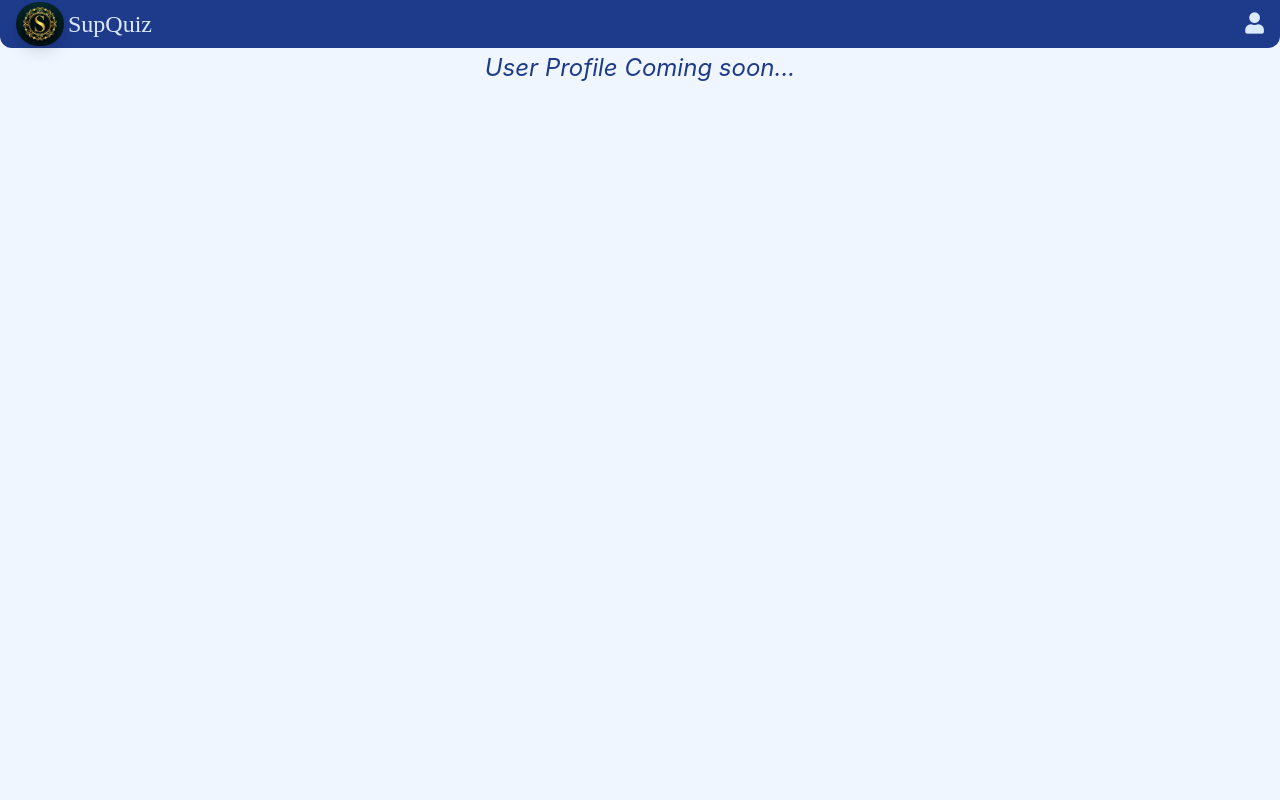
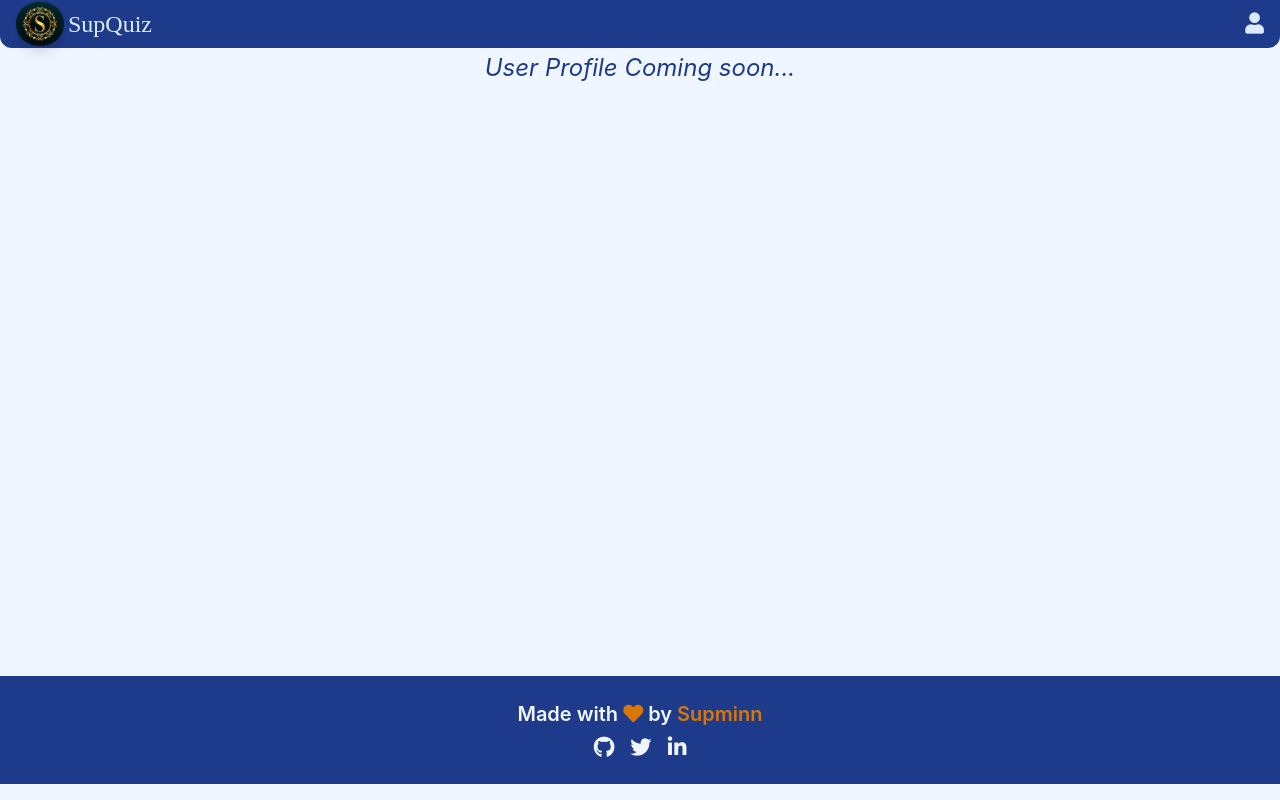
Before and after one commit to supminn/neoG_Quiz, a React (Create React App) app: page /profile in a window 1280 px wide. Built offline with nearby package versions, Linux system fonts and the light colour scheme.

Commit message:
feat: footer

```diff
--- a/src/App.tsx
+++ b/src/App.tsx
@@ -5,6 +5,7 @@ import {
   Rules,
   Navigation,
   Profile,
+  Footer,
 } from "./Components";
 import { Routes, Route } from "react-router-dom";
 import { SET_STATS } from "./Reducer/typeValues";
@@ -22,7 +23,7 @@ function App() {
   return (
     <div className="text-center text-blue-900 bg-blue-50 h-full min-h-screen">
       <Navigation />
-      <div className="px-2">
+      <div className="px-2 min-h-body">
         <Routes>
           <Route path="/" element={<Home />} />
           <Route path="/quiz" element={<QuizData />} />
@@ -31,6 +32,7 @@ function App() {
           <Route path="/profile" element={<Profile />} />
         </Routes>
       </div>
+      <Footer />
     </div>
   );
 }
--- /dev/null
+++ b/src/Components/Footer.tsx
@@ -0,0 +1,24 @@
+export const Footer = () => {
+    return (
+        <footer className="bg-blue-900 p-6">
+        <h3 className="text-blue-50 font-semibold mb-2 text-xl">
+          Made with <i className="fas fa-heart text-yellow-600"></i> by{" "}
+          <span className="text-yellow-600">Supminn</span>
+        </h3>
+        <div>
+          <a className="p-2 text-blue-50" rel="noopener noreferrer" href="https://github.com/supminn">
+            <i className="fab fa-github fa-lg"></i>
+          </a>
+          <a className="p-2 text-blue-50" rel="noopener noreferrer" href="https://twitter.com/supminn">
+            <i className="fab fa-twitter fa-lg"></i>
+          </a>
+          <a
+            className="p-2 text-blue-50"
+            rel="noopener noreferrer" href="https://www.linkedin.com/in/supminn"
+          >
+            <i className="fab fa-linkedin-in fa-lg"></i>
+          </a>
+        </div>
+      </footer>
+    )
+}
--- a/src/Components/index.ts
+++ b/src/Components/index.ts
@@ -6,3 +6,4 @@ export { QuizData } from "./QuizData";
 export { Result } from "./Result";
 export { Rules } from "./Rules";
 export { ScoreBoard } from "./ScoreBoard";
+export { Footer } from "./Footer";
--- a/tailwind.config.js
+++ b/tailwind.config.js
@@ -6,6 +6,9 @@ module.exports = {
       fontFamily:{
         cursive:['Dancing Script'],
         pacifico: ['pacifico'],
+      },
+      minHeight:{
+        'body':'78vh',
       }
     },
   },
```
